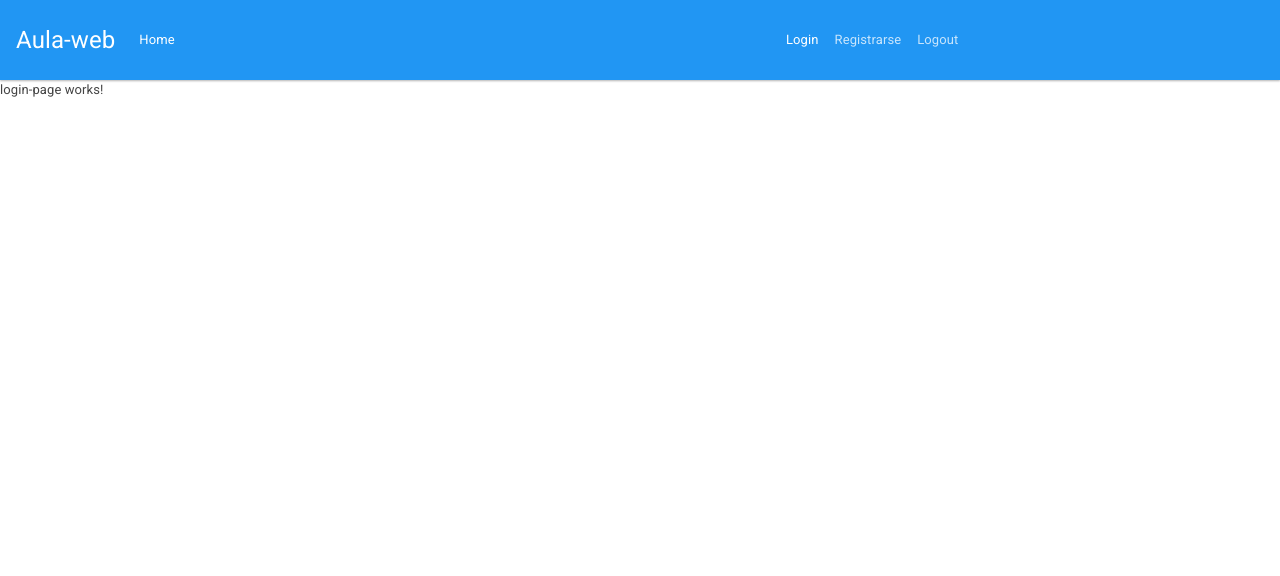
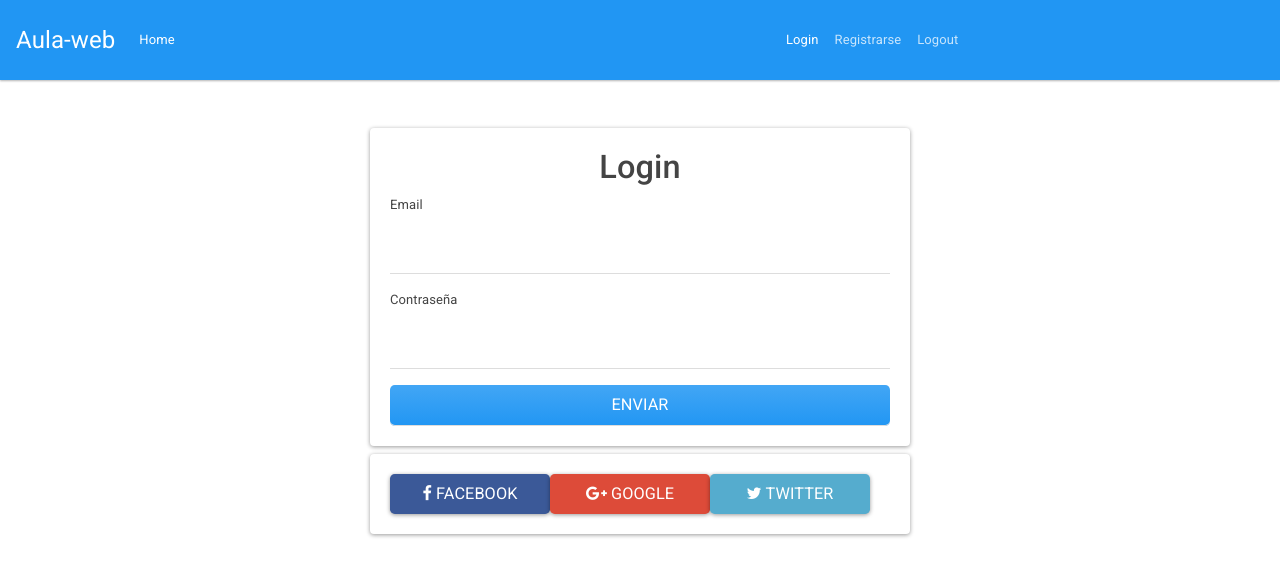
Before and after one commit to anth0nieto/Aula-web, an Angular app: page /login in a window 1280 px wide. Shown: the top 576 px of the page. Built offline with nearby package versions, Linux system fonts and the light colour scheme.

Commit message:
Maquetación | LoginPage & RegisterPage & NotFoundPage

```diff
--- a/src/app/app.component.html
+++ b/src/app/app.component.html
@@ -1,2 +1,4 @@
 <app-navbar></app-navbar>
-<router-outlet></router-outlet>
+<div class="container">
+  <router-outlet></router-outlet>
+</div>
--- a/src/app/componentes/home-page/home-page.component.html
+++ b/src/app/componentes/home-page/home-page.component.html
@@ -1,3 +1,9 @@
-<p>
-  home-page works!
-</p>
+<div class="jumbotron">
+  <h1 class="display-3">Home Page!</h1>
+  <p class="lead">This is a simple hero unit, a simple jumbotron-style component for calling extra attention to featured content or information.</p>
+  <hr class="my-4">
+  <p>It uses utility classes for typography and spacing to space content out within the larger container.</p>
+  <p class="lead">
+    <a class="btn btn-primary btn-lg" href="#" role="button">Learn more</a>
+  </p>
+</div>
--- a/src/app/componentes/index-home-page/index-home-page.component.html
+++ b/src/app/componentes/index-home-page/index-home-page.component.html
@@ -1,3 +1,9 @@
-<p>
-  index-home-page works!
-</p>
+<div class="jumbotron">
+  <h1 class="display-3">Bienvenido @user :)</h1>
+  <p class="lead">This is a simple hero unit, a simple jumbotron-style component for calling extra attention to featured content or information.</p>
+  <hr class="my-4">
+  <p>It uses utility classes for typography and spacing to space content out within the larger container.</p>
+  <p class="lead">
+    <a class="btn btn-primary btn-lg" href="#" role="button">Learn more</a>
+  </p>
+</div>
--- a/src/app/componentes/login-page/login-page.component.html
+++ b/src/app/componentes/login-page/login-page.component.html
@@ -1,3 +1,32 @@
-<p>
-  login-page works!
-</p>
+<div class="row mt-5">
+  <div class="col-md-6 mx-auto">
+    <div class="card">
+      <div class="card-body">
+        <h1 class="text-center">Login</h1>
+        <form>
+          <div class="form-group">
+            <label for="email">Email</label>
+            <input type="email" name="email" id="email" class="form-control">
+          </div>
+          <div class="form-group">
+            <label for="password">Contraseña</label>
+            <input type="password" name="password" id="password" class="form-control">
+          </div>
+          <input type="text" value="Enviar" class="btn btn-primary btn-block btn-lg">
+        </form>
+      </div>
+    </div>
+  </div>
+</div>
+
+<div class="row">
+  <div class="col-md-6 mx-auto mt-2">
+    <div class="card">
+      <div class="card-body justify-content-around">
+        <button class="btn btn-lg btn-facebook"><i class="fa fa-facebook"></i> facebook</button>
+        <button class="btn btn-lg btn-google"><i class="fa fa-google-plus"></i> google</button>
+        <button class="btn btn-lg btn-twitter"><i class="fa fa-twitter"></i> twitter</button>
+      </div>
+    </div>
+  </div>
+</div>
--- a/src/app/componentes/login-page/login-page.component.scss
+++ b/src/app/componentes/login-page/login-page.component.scss
@@ -0,0 +1,18 @@
+.btn-facebook, .btn-google, .btn-twitter{
+    width:32%;
+}
+
+.btn-facebook{
+    background: #3b5998;
+    color: #fff;
+}
+
+.btn-google{
+    background: #dd4b39;
+    color: #fff;
+}
+
+.btn-twitter{
+    background: #55acce;
+    color: #fff;
+}
--- a/src/app/componentes/not-found-page/not-found-page.component.html
+++ b/src/app/componentes/not-found-page/not-found-page.component.html
@@ -1,3 +1,11 @@
-<p>
-  not-found-page works!
-</p>
+<div class="row mt-3">
+  <div class="col-md-6 mx-auto text-center">
+    <div class="card">
+      <h1>Oops! </h1>
+      <h2>404 Página no encontrada</h2>
+      <div class="card-body">
+        <a href="/" class="btn btn-primary btn-lg"><i class="fa fa-home"></i> Ir a la home page</a>
+      </div>
+    </div>
+  </div>
+</div>
--- a/src/app/componentes/register-page/register-page.component.html
+++ b/src/app/componentes/register-page/register-page.component.html
@@ -1,3 +1,20 @@
-<p>
-  register-page works!
-</p>
+<div class="row mt-5">
+  <div class="col-md-6 mx-auto">
+    <div class="card">
+      <div class="card-body">
+        <h1 class="text-center">Registro</h1>
+        <form>
+          <div class="form-group">
+            <label for="email">Email</label>
+            <input type="email" name="email" id="email" class="form-control">
+          </div>
+          <div class="form-group">
+            <label for="password">Contraseña</label>
+            <input type="password" name="password" id="password" class="form-control">
+          </div>
+          <input type="text" value="Enviar" class="btn btn-primary btn-block btn-lg">
+        </form>
+      </div>
+    </div>
+  </div>
+</div>
```
